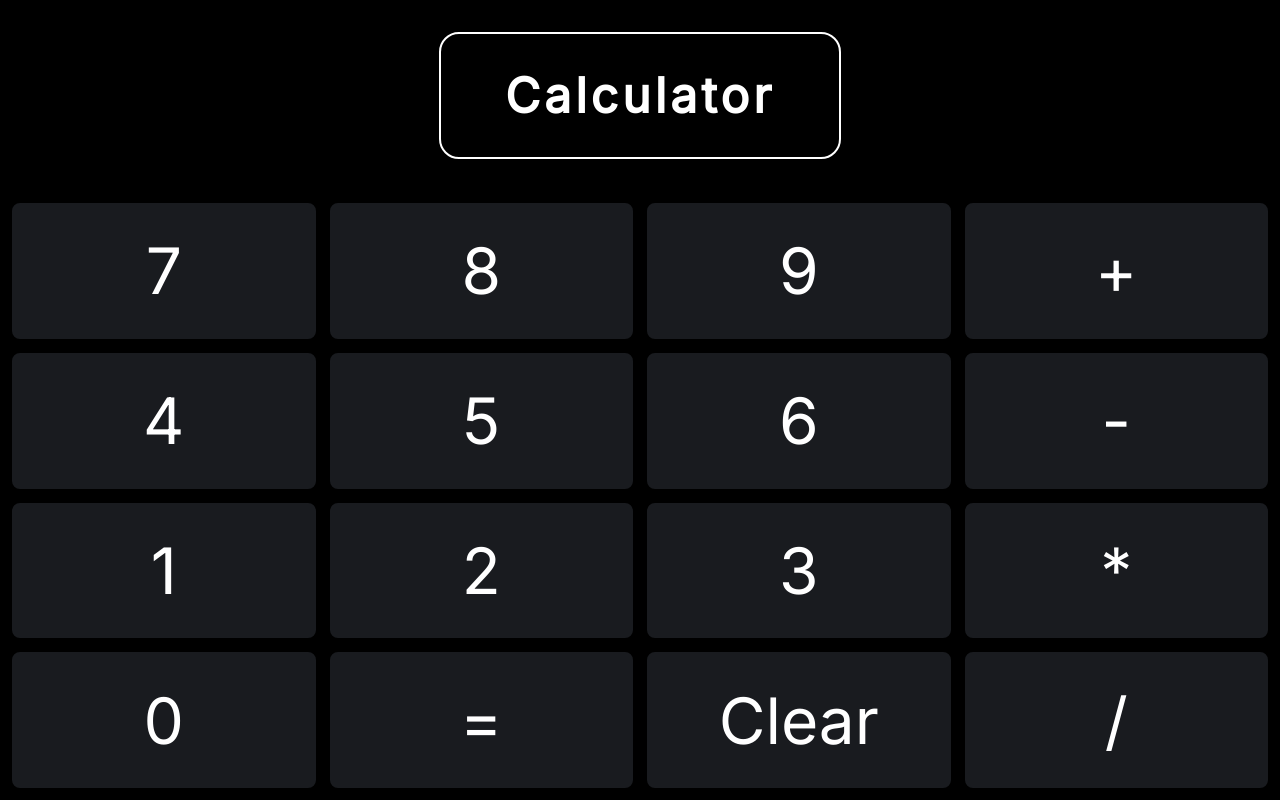
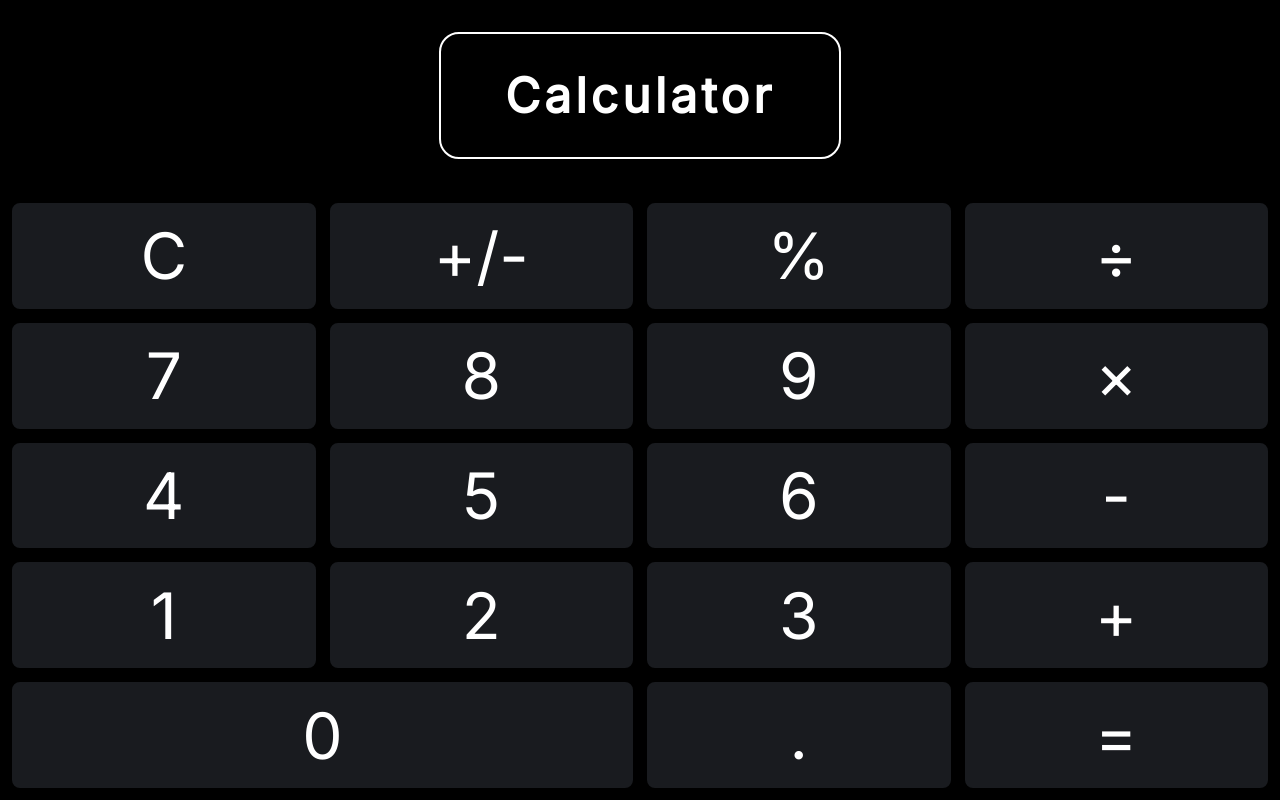
Before and after one commit to ilathem/calculator-top, a plain HTML site: page index.html in a window 1280 px wide. Drawn offline with Linux system fonts and the light colour scheme.

Commit message:
Add more buttons

```diff
--- a/index.html
+++ b/index.html
@@ -24,10 +24,13 @@
                 <div class="calc-button btn0">0</div>
                 <div class="calc-button btnAdd">+</div>
                 <div class="calc-button btnSubtract">-</div>
-                <div class="calc-button btnMultiply">*</div>
-                <div class="calc-button btnDivide">/</div>
+                <div class="calc-button btnMultiply">×</div>
+                <div class="calc-button btnDivide">÷</div>
                 <div class="calc-button btnEquals">=</div>
-                <div class="calc-button btnClear">Clear</div>
+                <div class="calc-button btnClear">C</div>
+                <div class="calc-button btnDecimal">.</div>
+                <div class="calc-button btnSign">+/-</div>
+                <div class="calc-button btnModulo">%</div>
             </div>
         </div>
     </body>
--- a/styles.css
+++ b/styles.css
@@ -38,8 +38,8 @@
 
 .calc-container {
     display: grid;
-    grid-template-columns: 1fr 1fr 1fr 1fr;
-    grid-template-rows: 1fr 1fr 1fr 1fr;
+    grid-template-columns: repeat(4, 1fr);
+    grid-template-rows: repeat(5, 1fr);
     gap: 10px;
     padding: 10px;
     flex: 1;
@@ -66,68 +66,81 @@
 }
 
 .btn7 {
+    grid-area: 2 / 1;
+}
+
+.btn8 {
+    grid-area: 2 / 2;
+}
+
+.btn9 {
+    grid-area: 2 / 3;
+}
+
+.btnAdd  {
+    grid-area: 4 / 4;
+}
+
+.btn4 {
+    grid-area: 3 / 1;
+}
+
+.btn5 {
+    grid-area: 3 / 2;
+}
+
+.btn6 {
+    grid-area: 3 / 3;
+}
+
+.btnSubtract  {
+    grid-area: 3 / 4;
+}
+
+.btn1 {
+    grid-area: 4 / 1;
+}
+
+.btn2 {
+    grid-area: 4 / 2;
+}
+
+.btn3 {
+    grid-area: 4 / 3;
+}
+
+.btnMultiply  {
+    grid-area: 2 / 4;
+}
+
+.btn0 {
+    grid-area: 5 / 1 / 6 / 3;
+}
+
+.btnEquals {
+    grid-area: 5 / 4;
+}
+
+.btnClear {
     grid-area: 1 / 1;
 }
 
-.btn8 {
+.btnDivide {
+    grid-area: 1 / 4;
+}
+
+.btnSign {
     grid-area: 1 / 2;
 }
 
-.btn9 {
+.btnModulo {
     grid-area: 1 / 3;
 }
 
-.btnAdd  {
-    grid-area: 1 / 4;
+.btnDecimal {
+    grid-area: 5 / 3;
 }
 
-.btn4 {
-    grid-area: 2 / 1;
-}
-
-.btn5 {
-    grid-area: 2 / 2;
-}
-
-.btn6 {
-    grid-area: 2 / 3;
-}
-
-.btnSubtract  {
-    grid-area: 2 / 4;
-}
-
-.btn1 {
-    grid-area: 3 / 1;
-}
-
-.btn2 {
-    grid-area: 3 / 2;
-}
-
-.btn3 {
-    grid-area: 3 / 3;
-}
-
-.btnMultiply  {
-    grid-area: 3 / 4;
-}
-
-.btn0 {
-    grid-area: 4 / 1;
-}
-
-.btnEquals {
-    grid-area: 4 / 2;
-}
-
-.btnClear {
-    grid-area: 4 / 3;
-}
-
-.btnDivide {
-    grid-area: 4 / 4;
-}
 
 .solved {
     border: 2px solid green;
```
